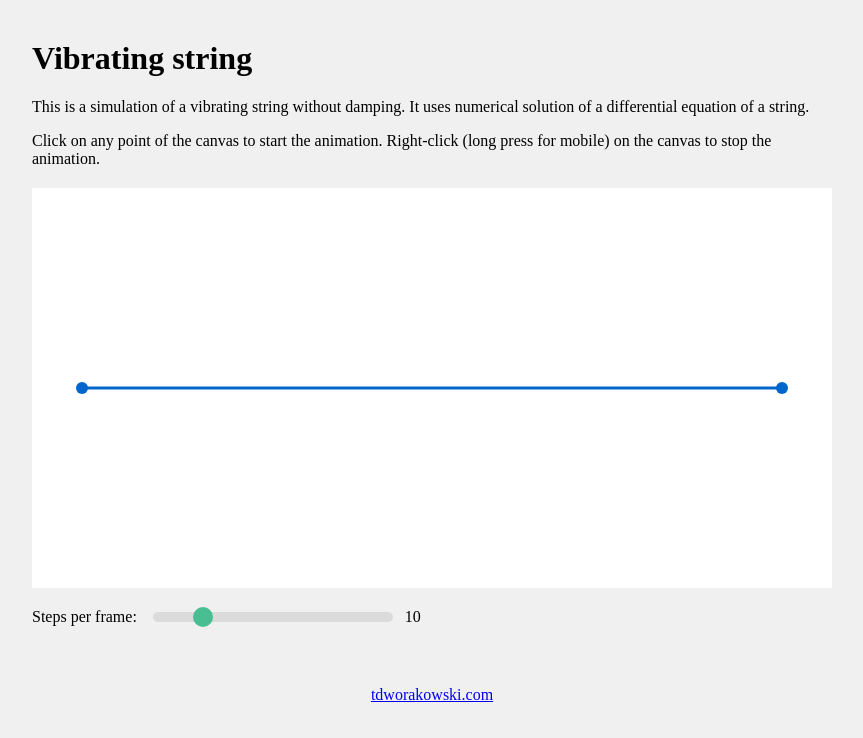
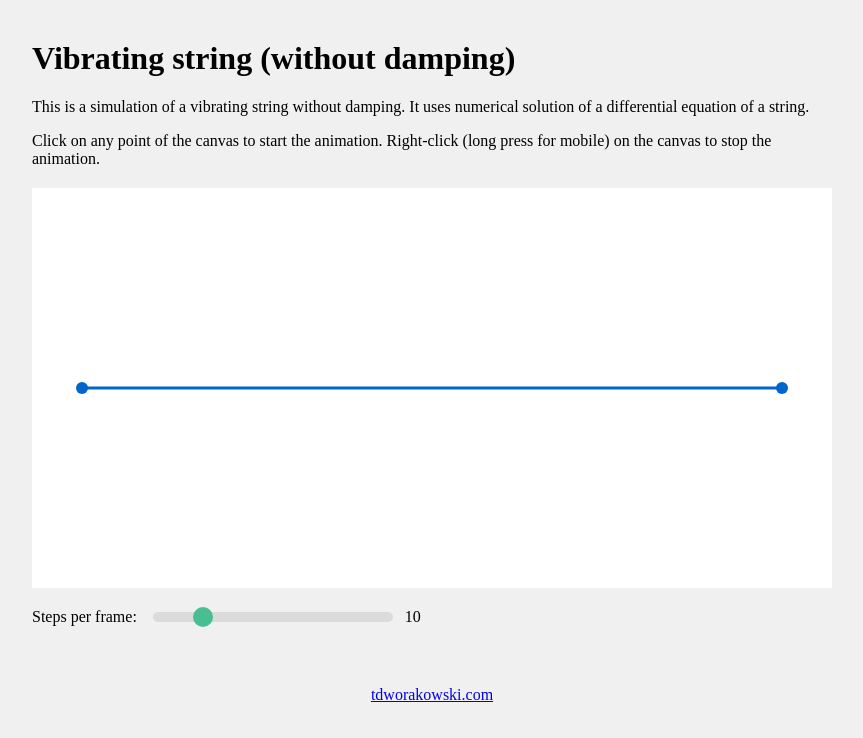
Before and after one commit to tomdwor/vibrating-string, a website built with webpack: page src/index.html in a window 1280 px wide. Shown: the whole page, without its empty margins (208-1071 px from the left). Built offline with nearby package versions, Linux system fonts and the light colour scheme.

Commit message:
Update index.html header and package.json

```diff
--- a/package.json
+++ b/package.json
@@ -13,7 +13,7 @@
     "css-loader": "^6.6.0",
     "html-webpack-plugin": "^5.5.0",
     "konva": "^8.3.2",
-    "node-sass": "^6.0.1",
+    "node-sass": "^8.0.0",
     "sass-loader": "^12.4.0",
     "style-loader": "^3.3.1",
     "webpack": "^5.68.0",
--- a/src/index.html
+++ b/src/index.html
@@ -7,7 +7,7 @@
   <body>
     <div class="container">
       <div>
-        <h1>Vibrating string</h1>
+        <h1>Vibrating string (without damping)</h1>
         <p>This is a simulation of a vibrating string without damping.
           It uses numerical solution of a differential equation of a string.</p>
         <p>Click on any point of the canvas to start the animation. Right-click (long press for mobile) on the canvas to stop the animation.</p>
```
Also changed, not shown: 1 other file.
